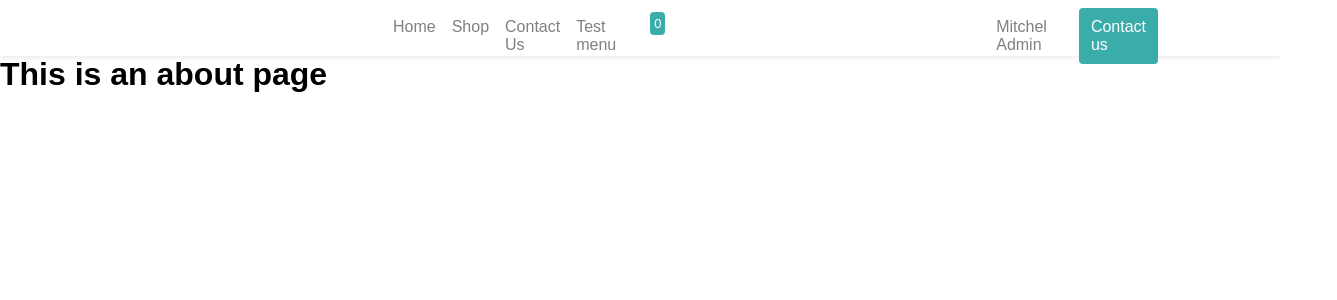
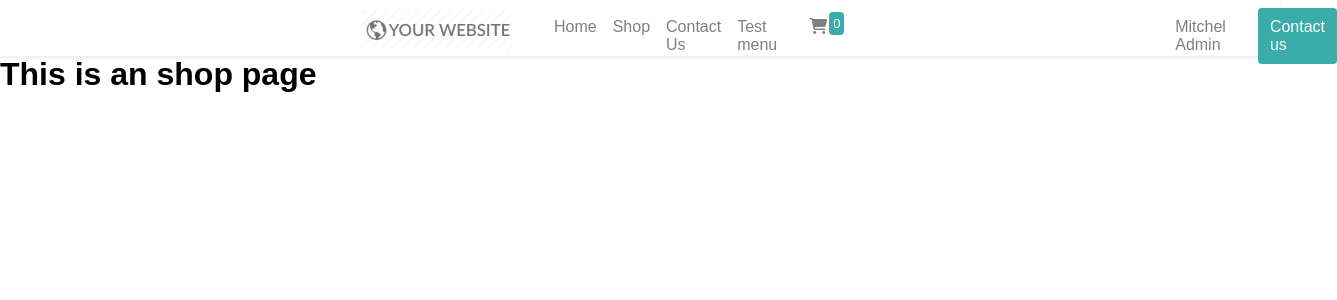
Before and after one commit to ntdat19122002/Bundle-Vue, a Vue app: page /shop in a window 1280 px wide. Shown: the top 300 px of the page, 1337 px wide, since content can reach past the window. Built offline with nearby package versions, Linux system fonts and the light colour scheme.

Commit message:
additional init

```diff
--- a/index.html
+++ b/index.html
@@ -4,6 +4,7 @@
     <meta charset="UTF-8">
     <meta name="viewport" content="width=device-width, initial-scale=1.0">
     <title>Vite App</title>
+    <script src="https://kit.fontawesome.com/3ec5aa8ff1.js" crossorigin="anonymous"></script>
   </head>
   <body>
     <div id="app"></div>
--- a/src/components/Header.vue
+++ b/src/components/Header.vue
@@ -2,7 +2,7 @@
   <header>
     <div class="menu">
       <div class="logo">
-        <img src="" alt="">
+        <a href="/"><img src="../assets/images/logo/logo.png" alt="asdf"></a>
       </div>
       <div class="navbar">
         <ul>
--- a/src/views/CartView.vue
+++ b/src/views/CartView.vue
@@ -0,0 +1,13 @@
+<template>
+  cart
+</template>
+
+<script>
+export default {
+
+}
+</script>
+
+<style>
+
+</style>
--- a/src/views/DetailView.vue
+++ b/src/views/DetailView.vue
@@ -1,6 +1,6 @@
 <template lang="">
     <div>
-
+        detail
     </div>
 </template>
 <script>
--- a/src/views/HomeView.vue
+++ b/src/views/HomeView.vue
@@ -2,6 +2,5 @@
 </script>
 
 <template>
-  <main>
-  </main>
+  home
 </template>
--- a/src/views/MultipleView.vue
+++ b/src/views/MultipleView.vue
@@ -1,6 +1,6 @@
 <template lang="">
     <div>
-
+        multiple
     </div>
 </template>
 <script>
--- a/src/views/ShopView.vue
+++ b/src/views/ShopView.vue
@@ -1,6 +1,6 @@
 <template>
-  <div class="about">
-    <h1>This is an about page</h1>
+  <div class="shop">
+    <h1>This is an shop page</h1>
   </div>
 </template>
 
--- a/src/views/TierView.vue
+++ b/src/views/TierView.vue
@@ -1,6 +1,6 @@
 <template lang="">
     <div>
-
+        tier
     </div>
 </template>
 <script>
```
Lines whose indentation alone changed are shown as unchanged.
